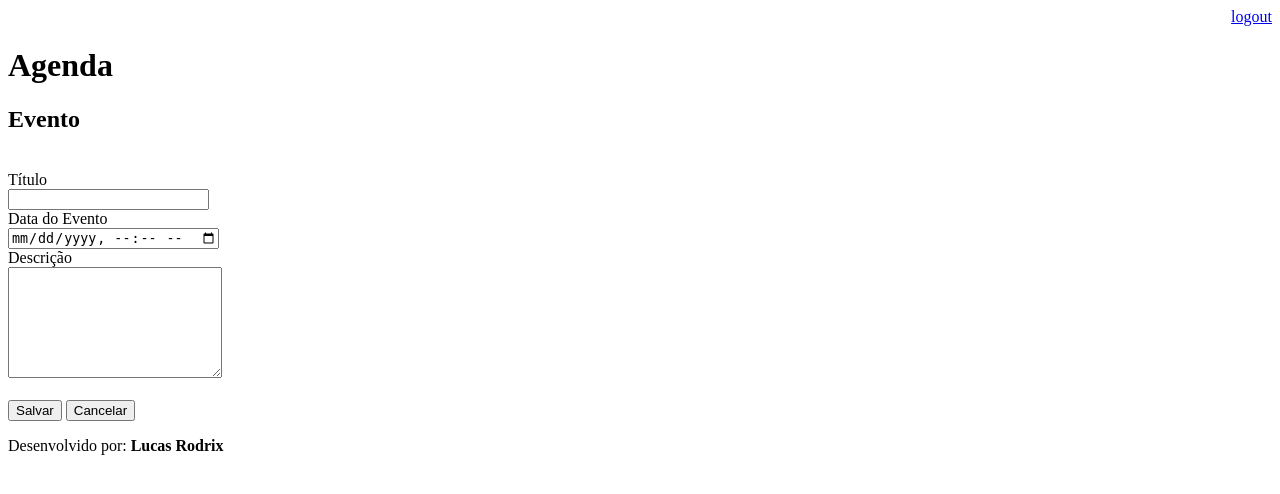
After one commit to lucasrodrix/agenda, a Django app: page /agenda/evento/ in a window 1280 px wide. The commit adds this page. Shown: the top 494 px of the page. Run offline with Django 3.2, Linux system fonts and the light colour scheme; a user stored in the database is signed in.

Commit message:
Realizing data insertion

```diff
--- a/agenda/urls.py
+++ b/agenda/urls.py
@@ -20,8 +20,12 @@ from django.views.generic import RedirectView
 
 urlpatterns = [
     path('admin/', admin.site.urls),
+
+    path('', RedirectView.as_view(url='/agenda/')),
     path('agenda/', views.lista_eventos),
-    path('', RedirectView.as_view(url='/agenda/')),
+    path('agenda/evento/', views.evento),
+    path('agenda/evento/submit', views.submit_evento),
+
     path('login/', views.login_user),
     path('login/submit', views.submit_login),
     path('logout/', views.logout_user)
--- a/core/views.py
+++ b/core/views.py
@@ -35,3 +35,17 @@ def lista_eventos(request):
     evento = Evento.objects.filter(usuario=usuario)
     dados = {'eventos':evento}
     return render(request, 'agenda.html', dados)
+
+@login_required(login_url='/login/')
+def evento(request):
+    return render(request, 'evento.html')
+
+def submit_evento(request):
+    if request.POST:
+        titulo = request.POST.get('titulo')
+        data_evento = request.POST.get('data_evento')
+        descricao = request.POST.get('descricao')
+        usuario = request.user
+
+        Evento.objects.create(titulo=titulo, data_evento=data_evento, descricao=descricao, usuario=usuario)
+    return redirect('/')
--- a/templates/agenda.html
+++ b/templates/agenda.html
@@ -2,6 +2,7 @@
 
 {% block content %}
     <h2>Agendamentos</h2>
+    <a href="evento/"><button>Novo Evento</button></a>
         <ul style="font-size: 18px;">
             {% for evento in eventos %}
                 <li>{{evento.titulo}} - {{evento.get_data_evento}}</li>
--- /dev/null
+++ b/templates/evento.html
@@ -0,0 +1,18 @@
+{% extends "model-page.html" %}
+
+{% block content %}
+    <h2>Evento</h2><br>
+        <form action="submit" method="POST">{% csrf_token %}
+        <label for="titulo">Título</label><br>
+        <input type="text" name="titulo" size="22"><br>
+
+        <label for="data_evento">Data do Evento</label><br>
+        <input type="datetime-local" name="data_evento"><br>
+
+        <label for="descricao">Descrição</label><br>
+        <textarea type="text" name="descricao" rows="7" cols="24"></textarea><br><br>
+
+        <button type="submit">Salvar</button>
+        <a href="/"><button>Cancelar</button></a>
+    </form>
+{% endblock content %}
```
Also changed, not shown: db.sqlite3, 1 other file.
